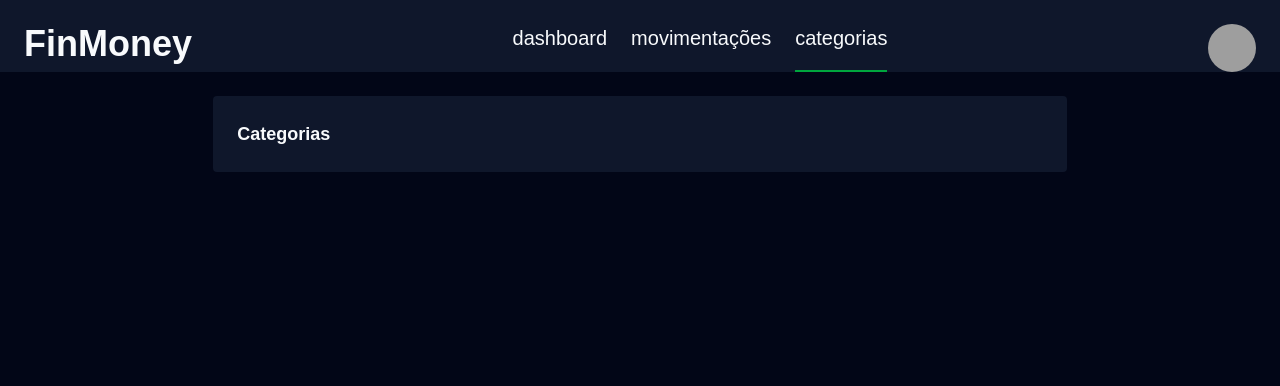
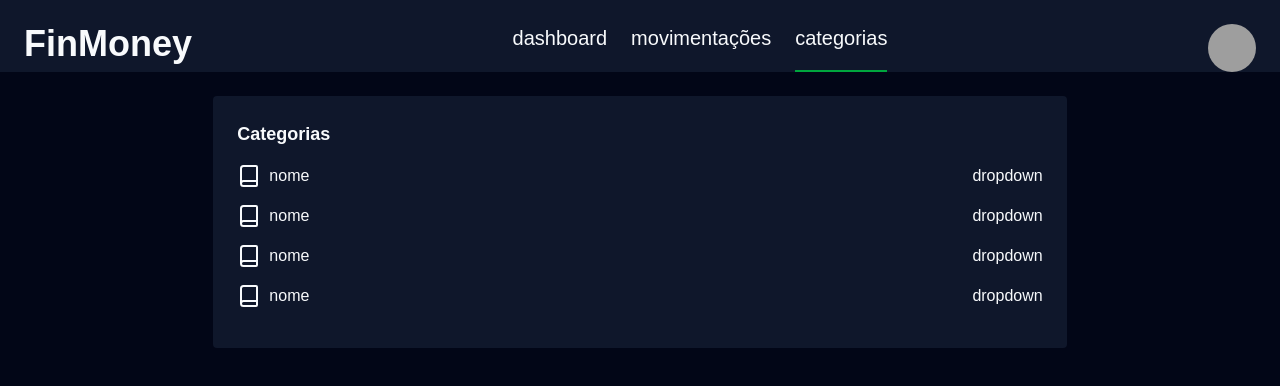
Before and after one commit to MarsoL4/finmoney-web, a Next.js app: page /categories in a window 1280 px wide. Shown: the top 386 px of the page. Built offline with nearby package versions, Linux system fonts and the light colour scheme; grey boxes are pictures that could not be loaded.

Commit message:
feat: category-item

```diff
--- a/src/app/categories/page.tsx
+++ b/src/app/categories/page.tsx
@@ -1,3 +1,4 @@
+import CategoryItem from "@/components/category-item";
 import NavBar from "@/components/nav-bar";
 
 export default function CategoriesPage(){
@@ -8,6 +9,11 @@ export default function CategoriesPage(){
             <main className="flex items-center justify-center">
                 <div className="bg-slate-900 rounded min-w-2/3 p-6 m-6">
                     <h2 className="text-lg font-bold ">Categorias</h2>
+
+                    <CategoryItem />
+                    <CategoryItem />
+                    <CategoryItem />
+                    <CategoryItem />
                 </div>
             </main>
 
--- /dev/null
+++ b/src/components/category-item.tsx
@@ -0,0 +1,16 @@
+import { Book } from "lucide-react";
+
+export default function CategoryItem(){
+    return(
+        <div className="flex justify-between my-4">
+            <div className="flex gap-2">
+                <Book />
+                <span>nome</span>
+            </div>
+
+            <div>
+                <span>dropdown</span>
+            </div>
+        </div>
+    )
+}
```
Also changed, not shown: package.json (+6 -5 lines), 2 other files (tests, documents, lock files or other folders).
